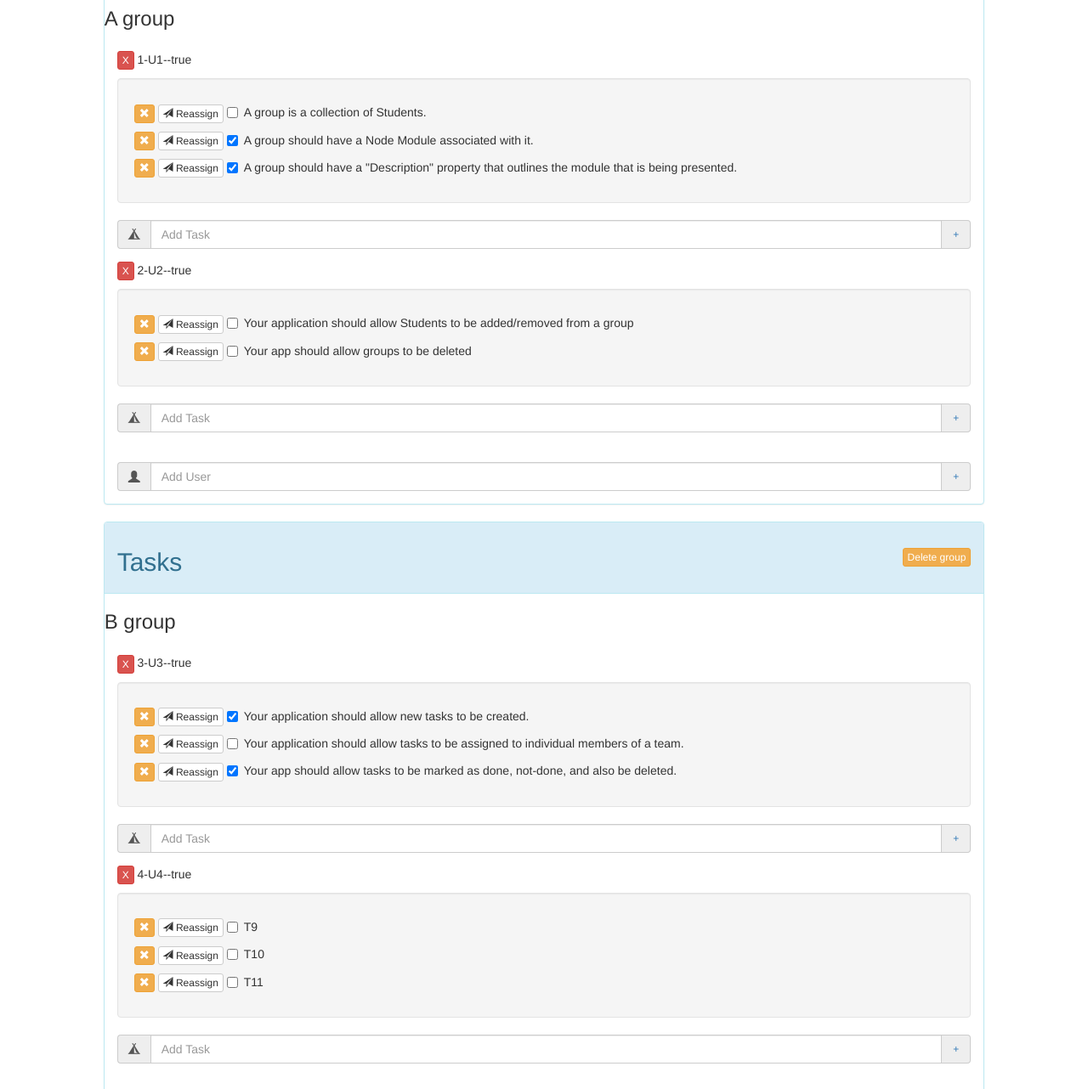
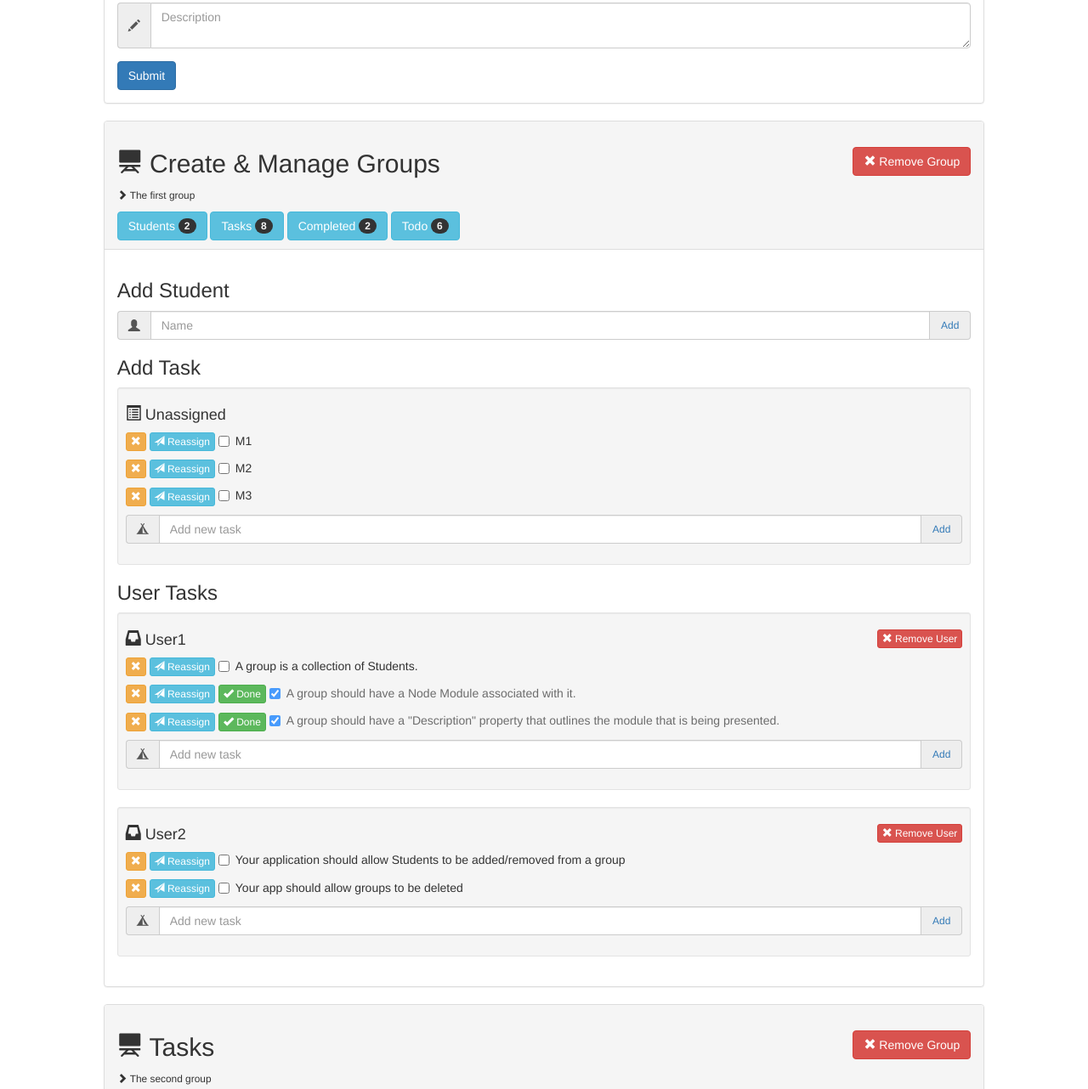
Before and after one commit to hateradio/cs454, a plain HTML site: page w04/index.html in a window 1280 px wide. Shown: the part 504-1786 px from the top of the page at 85% size. Drawn offline with nearby package versions, Linux system fonts and the light colour scheme.

Commit message:
H4 nearly done if not done

```diff
--- a/w04/h4.js
+++ b/w04/h4.js
@@ -1,17 +1,20 @@
 /*jslint indent: 4, maxerr: 50, vars: true */
 
-// // (function () {
-angular.module('todoApp', [])
-	.controller('TodoCtrl', function ($scope) {
+var app = angular.module('todoApp', []);
+app.controller('TodoCtrl', function ($scope, $filter) {
 	'use strict';
 
 	var db = {
 		groups: [],
 		users: [],
-			tasks: []
+		tasks: [],
+		count: function (table) {
+			if (db[table]) {
+				return $filter('filter')(db[table], function (e) { return e.id > 0; }).length;
+			}
+			return null;
+		}
 	};
-
-		$scope.reassign = false;
 
 	function Group(name, description) {
 		this.name = name;
@@ -26,20 +29,22 @@ angular.module('todoApp', [])
 		});
 	};
 
-		Group.prototype.users = function () {
+	Group.prototype.users = function (query) {
 		var id = this.id;
-			return db.users.filter(function (user) {
-				return user.groupId === id;
+		query = query ||  { groupId: id };
+		return $filter('filter')(db.users, query);
+	};
+
+	Group.prototype.usersExcept = function (idList) {
+		var id = this.id;
+		return this.users(function (u) {
+			return u.groupId === id && idList.indexOf(u.id) === -1;
 		});
 	};
 
-		Group.prototype.usersMinus = function (idList) {
-			return this.users().filter(function (u) {
-				return idList.indexOf(u.id) === -1;
-			});
-		};
-
-		Group.prototype.addUser = function (text) {
+	Group.prototype.addUser = function (state) {
+		var text = state.userName;
+		state.userName = null;
 		return text && text.trim() ? new User(text.trim(), this.id) : null;
 	};
 
@@ -49,6 +54,26 @@ angular.module('todoApp', [])
 		});
 
 		delete db.groups[this.id - 1];
+	};
+
+	Group.prototype.addTask = function (name) {
+		return name && name.trim() ? new Task(name.trim(), this.id) : null;
+	};
+
+	Group.prototype.tasks = function (query) {
+		var id = this.id;
+		query = query || { groupId: id };
+		return $filter('filter')(db.tasks, query);
+	};
+
+	Group.prototype.unassignedTasks = function () {
+		var id = this.id;
+		return this.tasks(function (t) { return t.groupId === id && !t.userId; });
+	};
+
+	Group.prototype.finishedTasks = function () {
+		var id = this.id;
+		return this.tasks(function (t) { return t.groupId === id && t.done; });
 	};
 
 	$scope.newGroup = function () {
@@ -73,9 +98,7 @@ angular.module('todoApp', [])
 
 	User.prototype.tasks = function () {
 		var id = this.id;
-			return db.tasks.filter(function (task) {
-				return task.userId === id;
-			});
+		return $filter('filter')(db.tasks, { userId: id });
 	};
 
 	User.prototype.hasTasks = function () {
@@ -85,8 +108,8 @@ angular.module('todoApp', [])
 		});
 	};
 
-		User.prototype.addTask = function (text) {
-			return text && text.trim() ? new Task(text.trim(), this.id) : null;
+	User.prototype.addTask = function (name) {
+		return name && name.trim() ? new Task(name.trim(), this.groupId, this.id) : null;
 	};
 
 	User.prototype.remove = function () {
@@ -97,9 +120,10 @@ angular.module('todoApp', [])
 		delete db.users[this.id - 1];
 	};
 
-		function Task(text, userId, done) {
+	function Task(text, groupId, userId, done) {
 		this.done = !!done;
 		this.text = text;
+		this.groupId = groupId;
 		this.userId = userId;
 		this.id = db.tasks.push(this);
 	}
@@ -111,8 +135,9 @@ angular.module('todoApp', [])
 	Task.prototype.reassignTo = function (userId) {
 		userId = +userId;
 
-			console.log($scope.newselection);
-			if (angular.isNumber(userId)) {
+		console.log(userId);
+		if (userId > 0 && angular.isNumber(userId)) {
+			console.log('reasigned to user: ' + userId);
 			this.userId = userId;
 		}
 	};
@@ -121,36 +146,117 @@ angular.module('todoApp', [])
 		delete db.tasks[this.id - 1];
 	};
 
-		var g1 = new Group('Create & Manage Groups', 'A group');
-		var g2 = new Group('Tasks', 'B group');
-		var g3 = new Group('C', 'C group');
-		var g4 = new Group('D', 'D group');
+	var g1 = new Group('Create & Manage Groups', 'The first group');
+	var g2 = new Group('Tasks', 'The second group');
+	var g3 = new Group('Computer', 'The third group');
+	var g4 = new Group('Documentation', 'The fourth group');
 
-		var u1 = new User('U1', 1);
-		var u2 = new User('U2', 1);
-		var u3 = new User('U3', 2);
-		var u4 = new User('U4', 2);
-		var u5 = new User('U5', 3);
-		var u6 = new User('U6', 3);
-		var u7 = new User('U7', 4);
+	var u1 = new User('User1', 1);
+	var u2 = new User('User2', 1);
+	var u3 = new User('User3', 2);
+	var u4 = new User('User4', 2);
+	var u5 = new User('User5', 3);
+	var u6 = new User('User6', 3);
+	var u7 = new User('User7', 4);
 
-		var t1 = new Task('A group is a collection of Students.', 1);
-		var t2 = new Task('A group should have a Node Module associated with it.', 1, true);
-		var t3 = new Task('A group should have a "Description" property that outlines the module that is being presented.', 1, true);
-		var t4 = new Task('Your application should allow Students to be added/removed from a group', 2);
-		var t5 = new Task('Your app should allow groups to be deleted', 2);
-		var t6 = new Task('Your application should allow new tasks to be created.', 3, true);
-		var t7 = new Task('Your application should allow tasks to be assigned to individual members of a team.', 3);
-		var t8 = new Task('Your app should allow tasks to be marked as done, not-done, and also be deleted.', 3, true);
-		var t9 = new Task('T9', 4);
-		var t10 = new Task('T10', 4);
-		var t11 = new Task('T11', 4);
-		var t12 = new Task('T12', 6);
-		var t13 = new Task('T13', 6);
+	var t1 = new Task('A group is a collection of Students.', 1, 1);
+	var t2 = new Task('A group should have a Node Module associated with it.', 1, 1, true);
+	var t3 = new Task('A group should have a "Description" property that outlines the module that is being presented.', 1, 1, true);
+	var t4 = new Task('Your application should allow Students to be added/removed from a group', 1, 2);
+	var t5 = new Task('Your app should allow groups to be deleted', 1, 2);
+	var t6 = new Task('Your application should allow new tasks to be created.', 2, 3, true);
+	var t7 = new Task('Your application should allow tasks to be assigned to individual members of a team.', 2, 3);
+	var t8 = new Task('Your app should allow tasks to be marked as done, not-done, and also be deleted.', 2, 3, true);
+	var t9 = new Task('T9', 2, 4);
+	var t10 = new Task('T10', 2, 4);
+	var t11 = new Task('T11', 2, 4);
+	var t12 = new Task('T12', 3, 6);
+	var t13 = new Task('T13', 3, 6);
+	var t14 = new Task('M1', 1);
+	t14 = new Task('M2', 1);
+	t14 = new Task('M3', 1);
 
 	// console.log(db);
 	// console.info(Object.keys(db.tasks));
-		console.info(db.tasks);
+	// console.info(db.tasks);
 
 	$scope.db = db;
 });
+
+app.directive('addTask', function () {
+	'use strict';
+
+	return {
+		restrict: 'E',
+		scope: {
+			entity: '='
+		},
+		link: function (scope) {
+			scope.addTask = function () {
+				// console.log('entity', scope.entity, scope.taskName);
+				console.log(scope.users);
+				if (scope.entity) {
+					scope.entity.addTask(scope.taskName);
+				}
+				scope.taskName = null;
+			};
+		},
+		template: ['<form ng-submit="addTask()">',
+				'<div class="form-group">',
+					'<div class="input-group">',
+						'<div class="input-group-addon"><span class="glyphicon glyphicon-tent"></span></div>',
+						'<input type="text" class="form-control" ng-model="taskName" size="30" placeholder="Add new task">',
+						'<div class="input-group-addon"><button type=submit class="addon btn btn-link btn-xs">Add</button></div>',
+					'</div>',
+				'</div>',
+			'</form>'].join('')
+	};
+});
+
+app.directive('taskItem', function () {
+	'use strict';
+
+	return {
+		restrict: 'E',
+		link: function (scope, element, attrs) {
+			scope.updateUsers = function () {
+				if (attrs.exclude === 'true') {
+					scope.users = scope.group.usersExcept([scope.user.id]);
+				} else {
+					scope.users = scope.group.users();
+				}
+			};
+
+			scope.users = scope.updateUsers();
+
+			scope.click = function () {
+				scope.updateUsers();
+				scope.toggle = !scope.toggle;
+			};
+
+			scope.reassign = function () {
+				scope.task.reassignTo(scope.userId);
+				scope.userId = null;
+				scope.toggle = null;
+			};
+		},
+		template: ['		<div class="checkbox">',
+								' <button class="btn btn-warning btn-xs" ng-click="task.remove()"><span class="glyphicon glyphicon-remove"></span></button>',
+								' <button class="btn btn-info btn-xs" ng-click="click()" title="Reassign to a user"><span class="glyphicon glyphicon-send"></span> Reassign</button> ',
+									' <button class="btn btn-success btn-xs" ng-show="task.done"><span class="glyphicon glyphicon-ok"></span> Done</button> ',
+								'<label task-complete={{task.done}}>',
+									' <input type="checkbox" ng-model="task.done"> ',
+									' {{task.text}}',
+								'</label>',
+							'</div>',
+							'<div class="form-group" ng-show="toggle">',
+								'<form>',
+									'<select class="form-control" ng-model="userId" type="number"',
+									  'ng-change="reassign()" ng-click="updateUsers()"',
+									  'ng-options="user.id as user.name for user in users">',
+									  '<option value="">&gt; Reasign Task: Select Student</option>',
+									'</select>',
+								'</form>',
+							'</div>'].join('')
+	};
+});
--- a/w04/index.html
+++ b/w04/index.html
@@ -1,39 +1,64 @@
 <!doctype html>
-<html ng-app="todoApp">
+<html lang="en" ng-app="todoApp">
   <head>
+    <meta charset="utf-8">
+    <link rel="stylesheet" href="http://bootswatch.com/lumen/bootstrap.min.css">
+
 	<script src="https://ajax.googleapis.com/ajax/libs/angularjs/1.4.7/angular.min.js"></script>
     <script src="h4.js"></script>
 
-    <link rel="stylesheet" href="https://maxcdn.bootstrapcdn.com/bootstrap/3.3.5/css/bootstrap.min.css">
-    <!-- <link rel="stylesheet" href="todo.css"> -->
 	<style>
 	.input-group-addon .addon {
 		padding: 0;
 	}
+
+	h5 {
+		font-weight: bold;
+	}
+
+	label[task-complete="true"] {
+		opacity: 0.7;
+	}
     </style>
   </head>
   <body>
-  <div class="container-fluid"s>
+  <div class="container-fluid">
     <div class="row">
-    <div class="col-md-10 col-md-offset-1">
+    <div class="col-xs-10 col-xs-offset-1">
+      <div ng-controller="TodoCtrl">
 
       <div class="page-header">
-        <h1>Group Application</h1>
+		<h1>Midterm Application - FG (CS 454)</h1>
       </div>
 
-      <div ng-controller="TodoCtrl">
-
+		<div class="row">
+				<div class="col-xs-10 col-xs-offset-1">
+					<div class="alert alert-success">
+						<ul class="">
+							<li>Group count (totals) are displayed in the first panel</li>
+							<li>Other counts are displayed under the group's name</li>
+							<li>Create a group to add tasks and students</li>
+							<li>Each group displays all of its tasks organized by student</li>
+							<li>Tasks without a student are displayed under the "unassigned" section</li>
+							<li>Any task can be <strong><span class="glyphicon glyphicon-send"></span> reassigned</strong> to any user in a group</li>
+							<li>Remove groups/users by clicking the red buttons</li>
+							<li>Remove tasks by clicking the yellow buttons</li>
+							<li></li>
+						</ul>
+					</div>
+				</div>
+			</div>
 
 		<div class="panel panel-default">
 		  <div class="panel-heading">
-			<h2>Add A New Group</h2>
+			<h2><span class="glyphicon glyphicon-apple"></span> Add A New Group  <span class="btn btn-info">Groups <span class="badge">{{db.count('groups')}}</span></span></h2>
 		  </div>
 			<div class="panel-body">
 				<form ng-submit="newGroup()">
 				  <div class="form-group">
 					<div class="input-group">
 					  <span class="input-group-addon"><span class="glyphicon glyphicon-globe"></span></span>
-					  <input class="form-control" ng-model="ngroup.name" placeholder="Group Name">
+					  <input type=text class="form-control" ng-model="ngroup.name" placeholder="Group Name" />
 					</div>
 				  </div>
 
@@ -47,61 +72,56 @@
 				</form>
 			</div>
 		</div>
-			  <div class="panel panel-info" ng-repeat="group in db.groups track by $index" ng-if="group.name">
+
+			  <div class="panel panel-default" ng-repeat="group in db.groups track by $index" ng-if="group.name">
 				<div class="panel-heading">
-					<h2><button class="btn btn-warning btn-xs" ng-click="group.remove()" style='float:right'>Delete group</button> {{group.name}}</h2>
+					<h2><button class="btn btn-danger pull-right" ng-click="group.remove()"><span class="glyphicon glyphicon-remove"></span> Remove Group</button> <span class="glyphicon glyphicon-blackboard"></span> {{group.name}}</h2>
+					<p ng-show="group.description"><small><span class="glyphicon glyphicon-chevron-right"></span> {{group.description}}</small></p>
+					<div>
+						<span class="btn btn-info">Students <span class="badge">{{group.users().length}}</span></span>
+						<span class="btn btn-info">Tasks <span class="badge">{{group.tasks().length}}</span></span>
+						<span class="btn btn-info">Completed <span class="badge">{{group.finishedTasks().length}}</span></span>
+						<span class="btn btn-info">Todo <span class="badge">{{group.tasks().length - group.finishedTasks().length}}</span></span>
 					</div>
-				<h3>{{group.description}}</h3>
+				</div>
 				<div class="panel-body">
-				<ul ng-if="group.hasUsers()" class="list-unstyled">
-					<li ng-repeat="user in group.users() track by $index">
-						<p><button class="btn btn-danger btn-xs" ng-click="user.remove()">X</button> {{user.id}}-{{user.name}}--{{user.hasTasks()}}</p>
 
-						<ul ng-if="user.hasTasks()" class="list-unstyled well">
-							<li ng-repeat="task in user.tasks() track by $index">
-								<div class="checkbox">
-									<button class="btn btn-warning btn-xs" ng-click="task.remove()"><span class="glyphicon glyphicon-remove"></span></button>
-									<button class="btn btn-default btn-xs" ng-click="reassign=!reassign" title="Reassign to another user"><span class="glyphicon glyphicon-send"></span> Reassign</button>
-									<label>
-										<input type="checkbox" ng-model="task.done">
-										<span class="done-{{task.done}}">{{task.text}}</span>
-									</label>
+				<h3>Add Student</h3>
+				<div class="form-group">
+					<form ng-submit="group.addUser(state)">
+						<div class="input-group">
+							<div class="input-group-addon"><span class="glyphicon glyphicon-user"></span></div>
+							<input type="text" class="form-control" ng-model="state.userName" size="30" placeholder="Name">
+							<div class="input-group-addon"><button type=submit class="addon btn btn-link btn-xs">Add</button></div>
+						</div>
+					</form>
 				</div>
 
-
-
-								<div class="check-element" ng-show="reassign">
-									<form>
-										<select ng-model="newselection"
-										  ng-change="task.reassignTo(newselection);newselection='';reassign=!reassign"
-										  ng-options="user.id as user.name for user in group.usersMinus([user.id])">
-										  <option value="">Select User</option>
-										</select>
-									</form>
-								</div>
+				<h3>Add Task</h3>
+				<div class="well well-sm">
+					<h4><span class="glyphicon glyphicon-list-alt"></span> Unassigned</h4>
+					<ul ng-if="group.unassignedTasks().length > 0" class="list-unstyled">
+						<li ng-repeat="task in group.unassignedTasks()">
+							<task-item exclude=false></task-item>
 						</li>
 					</ul>
 
-						<form ng-submit="user.addTask(newtask);newtask=''">
-							<div class="form-group">
-								<div class="input-group">
-									<div class="input-group-addon"><span class="glyphicon glyphicon-tent"></span></div>
-									<input type="text" class="form-control" ng-model="newtask" size="30" placeholder="Add Task">
-									<div class="input-group-addon"><button type=submit class="addon btn btn-link btn-xs">+</button></div>
+					<add-task entity="group"></add-task>
 				</div>
-							</div>
-						</form>
+
+				<div ng-if="group.hasUsers()">
+					<h3>User Tasks</h3>
+					<div ng-repeat="user in group.users() track by $index" class="well well-sm">
+						<h4><button class="btn btn-danger btn-xs pull-right" ng-click="user.remove()"><span class="glyphicon glyphicon-remove"></span> Remove User</button> <span class="glyphicon glyphicon-inbox"></span> {{user.name}}</h4>
+
+						<ul ng-if="user.hasTasks()" class="list-unstyled">
+							<li ng-repeat="task in user.tasks() track by $index">
+								<task-item exclude=true></task-item>
 							</li>
 						</ul>
 
-				<form ng-submit="group.addUser(newuser);newuser=''">
-					<br>
-					<div class="input-group">
-						<div class="input-group-addon"><span class="glyphicon glyphicon-user" aria-hidden="true"></span></div>
-						<input type="text" class="form-control" ng-model="newuser" size="30" placeholder="Add User">
-						<div class="input-group-addon"><button type=submit class="addon btn btn-link btn-xs">+</button></div>
+						<add-task entity="user"></add-task>
 				  </div>
-				</form>
 			  </div>
 		  </div>
 
```
Lines whose indentation alone changed are shown as unchanged.
